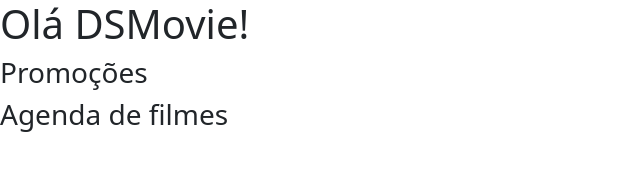
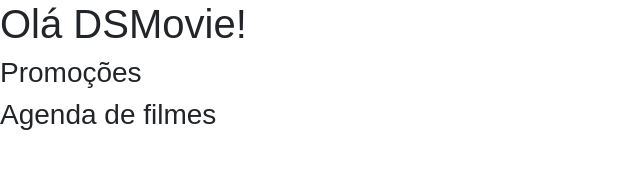
Before and after one commit to Bezerrafernando/DSMovie, a plain HTML site: page index.html in a window 1280 px wide. Shown: the whole page, without its empty margins (0-640 px from the left). Drawn offline with nearby package versions, Linux system fonts and the light colour scheme.

Commit message:
Google Fonts

```diff
--- /dev/null
+++ b/css/styles.css
@@ -0,0 +1,4 @@
+@import url('https://fonts.googleapis.com/css2?family=Open+Sans:wght@300;400;700&display=swap');
+*{
+    font-family: 'Open+Sans', sans-serif;
+}
--- a/index.html
+++ b/index.html
@@ -7,6 +7,8 @@
     <title>DSMOVIE</title>
 
     <link rel="stylesheet" href="https://cdn.jsdelivr.net/npm/bootstrap@5.3.0-alpha1/dist/css/bootstrap.rtl.min.css" integrity="sha384-WJUUqfoMmnfkBLne5uxXj+na/c7sesSJ32gI7GfCk4zO4GthUKhSEGyvQ839BC51" crossorigin="anonymous">
+
+    <link rel="stylesheet" href="css/styles.css">
 </head>
 <body>
    <h1>Olá DSMovie!</h1>
```
